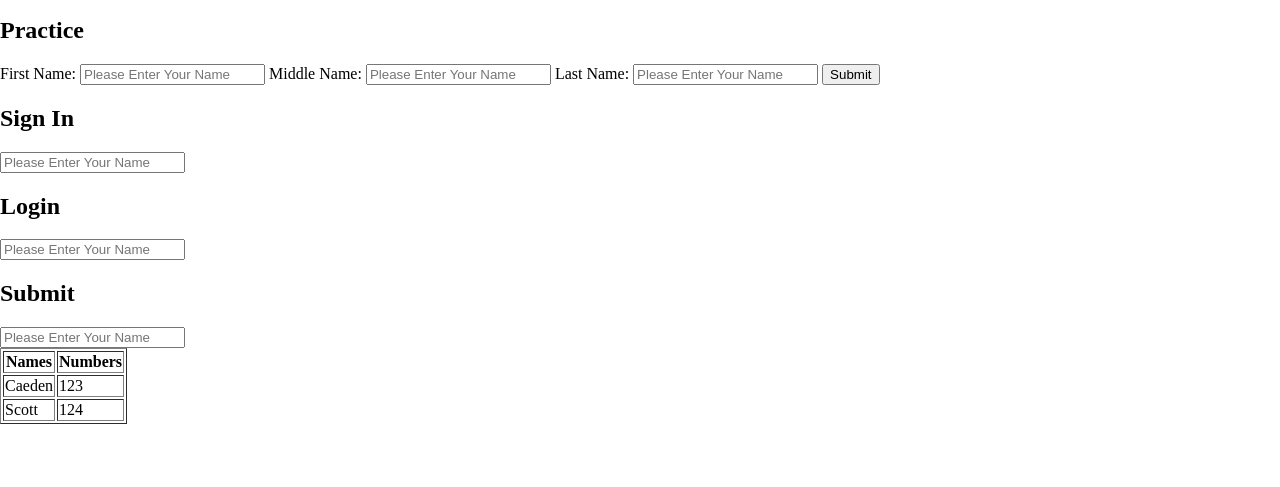
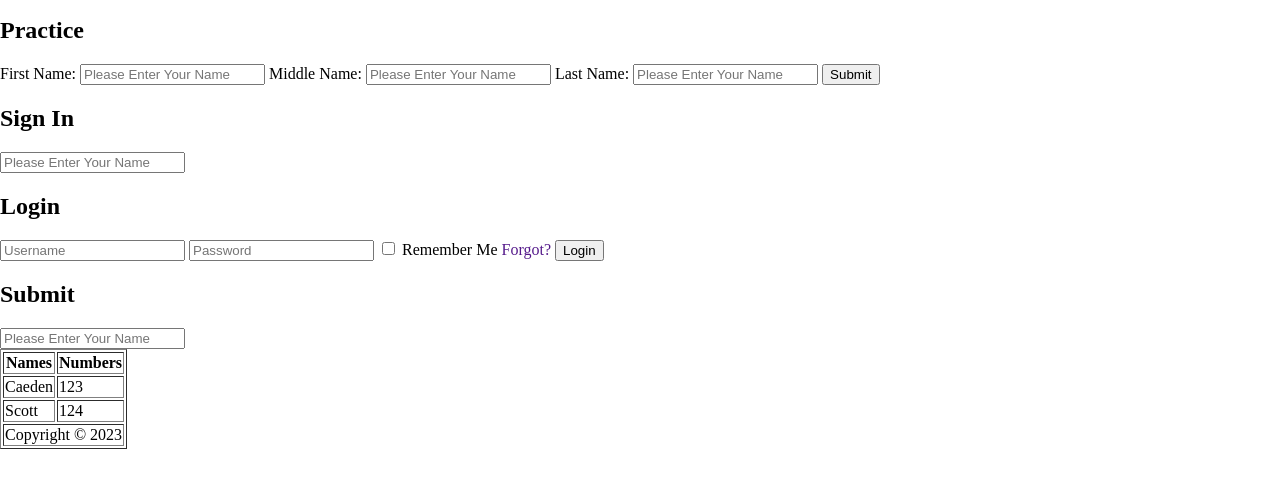
Before and after one commit to AbishurMoses/SkillsWithCaeden, a plain HTML site: page forms.html in a window 1280 px wide. Shown: the part 99-586 px from the top of the page. Drawn offline with Linux system fonts and the light colour scheme.

Commit message:
more changes

```diff
--- a/forms.html
+++ b/forms.html
@@ -25,7 +25,7 @@
     </nav>
     <section class="forms">
         <div class="practice">
-            <form id="practice-form">
+            <form id="practice_form">
                 <h1>Practice</h1>
                 <label>First Name:</label>
                 <input tabindex="1" type="text" placeholder="Please Enter Your Name">
@@ -40,9 +40,16 @@
             <h1>Sign In</h1>
             <input type="text" placeholder="Please Enter Your Name">
         </div>
-        <div class="logIn">
-            <h1>Login</h1>
-            <input type="text" placeholder="Please Enter Your Name">
+        <div class="login">
+            <form id="login_form">
+                <h1>Login</h1>
+                <input id="login_form_username" type="text" placeholder="Username" required>
+                <input id="login_form_password" type="text" placeholder="Password" required>
+                <input id="login_form_rememberMe" type="checkbox" name="rememberMe" value="1" required>
+                <label for="rememberMe">Remember Me</label>
+                <a href="">Forgot?</a>
+                <button form="login_form">Login</button>
+            </form>
         </div>
         <div class="sumbitComment">
             <h1>Submit</h1>
@@ -67,6 +74,11 @@
                     <td>124</td>
                 </tr>
             </tbody>
+            <tfoot>
+                <tr>
+                    <td colspan="2">Copyright &copy; 2023</td>
+                </tr>
+            </tfoot>
         </table>
     </section>
 </body>
```
